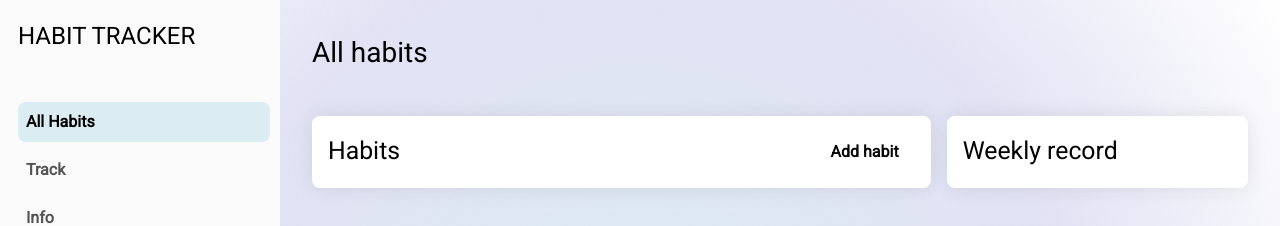
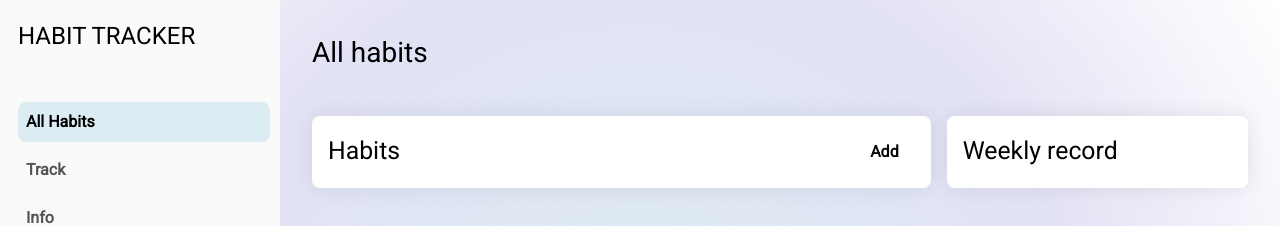
Before and after one commit to WillamNyunt/habit-tracker-, a Next.js app: page /habits in a window 1280 px wide. Shown: the top 226 px of the page. Built offline with nearby package versions, Linux system fonts and the light colour scheme.

Commit message:
Habit adding

```diff
--- a/src/app/habits/page.tsx
+++ b/src/app/habits/page.tsx
@@ -10,8 +10,8 @@ export default function HabitsPage() {
         <Card className="col-span-2">
           <div className="flex w-full justify-between">
             <h2>Habits</h2>
-            <Link href="?modal=true">
-            <button className="button-primary">Add habit</button>
+            <Link href="?modal=true&type=habit">
+            <button className="button-primary">Add</button>
             </Link>
           </div>
         </Card>
--- a/src/components/forms/AddHabit.tsx
+++ b/src/components/forms/AddHabit.tsx
@@ -1,13 +1,28 @@
-import { useFormState } from "react-dom"
+import { useFormState } from "react-dom";
 import { addHabit } from "@/lib/actions";
+import Link from "next/link";
+import { usePathname } from "next/navigation";
 
-export default function AddHabitForm() {
-    const [state, formAction] = useFormState(addHabit, { message: "" })
-    return (
-        <form action={formAction}>
-            <input type="text" name="name" placeholder="Habit name" />
-            {state.message && <p>{state.message}</p>}
-            <button>Add habit</button>
-        </form>
-    )
+interface AddHabitFormProps {
+  handleModalClose: () => void;
 }
+
+export default function AddHabitForm(props : AddHabitFormProps) {
+  const [state, formAction] = useFormState(addHabit, { message: "" });
+  const pathname = usePathname();
+  return (
+    <form action={formAction}>
+      <h2>Add habit</h2>
+      <input type="text" name="name" placeholder="Name" />
+      {state.message && <p>{state.message}</p>}
+      <button
+        type="button"
+        className="bg-red-500 text-white p-2"
+        onClick={props.handleModalClose}
+      >
+        Close Modal
+      </button>
+      <button>Create</button>
+    </form>
+  );
+}
--- a/src/components/ui/modal.tsx
+++ b/src/components/ui/modal.tsx
@@ -1,5 +1,5 @@
 "use client";
-import { useSearchParams, usePathname } from "next/navigation";
+import { useSearchParams, usePathname, useRouter } from "next/navigation";
 import Link from "next/link";
 import classes from "./modal.module.css";
 import AddHabit from "../forms/AddHabit";
@@ -7,7 +7,14 @@ import AddHabit from "../forms/AddHabit";
 function Modal() {
   const searchParams = useSearchParams();
   const modal = searchParams.get("modal");
-  const pathname = usePathname();
+  const type = searchParams.get("type");
+  const pathName = usePathname();
+  const router = useRouter();
+
+  function closeModal() {
+    router.push(pathName);
+  }
+
   return (
     <>
       {modal && (
@@ -15,12 +22,7 @@ function Modal() {
           <dialog open className={classes.modal}>
             <div className="bg-white m-auto p-8">
               <div className="flex flex-col items-center">
-                <AddHabit />
-                <Link href={pathname}>
-                  <button type="button" className="bg-red-500 text-white p-2">
-                    Close Modal
-                  </button>
-                </Link>
+                {type === 'habit' && <AddHabit handleModalClose={closeModal} />}
               </div>
             </div>
           </dialog>
```
